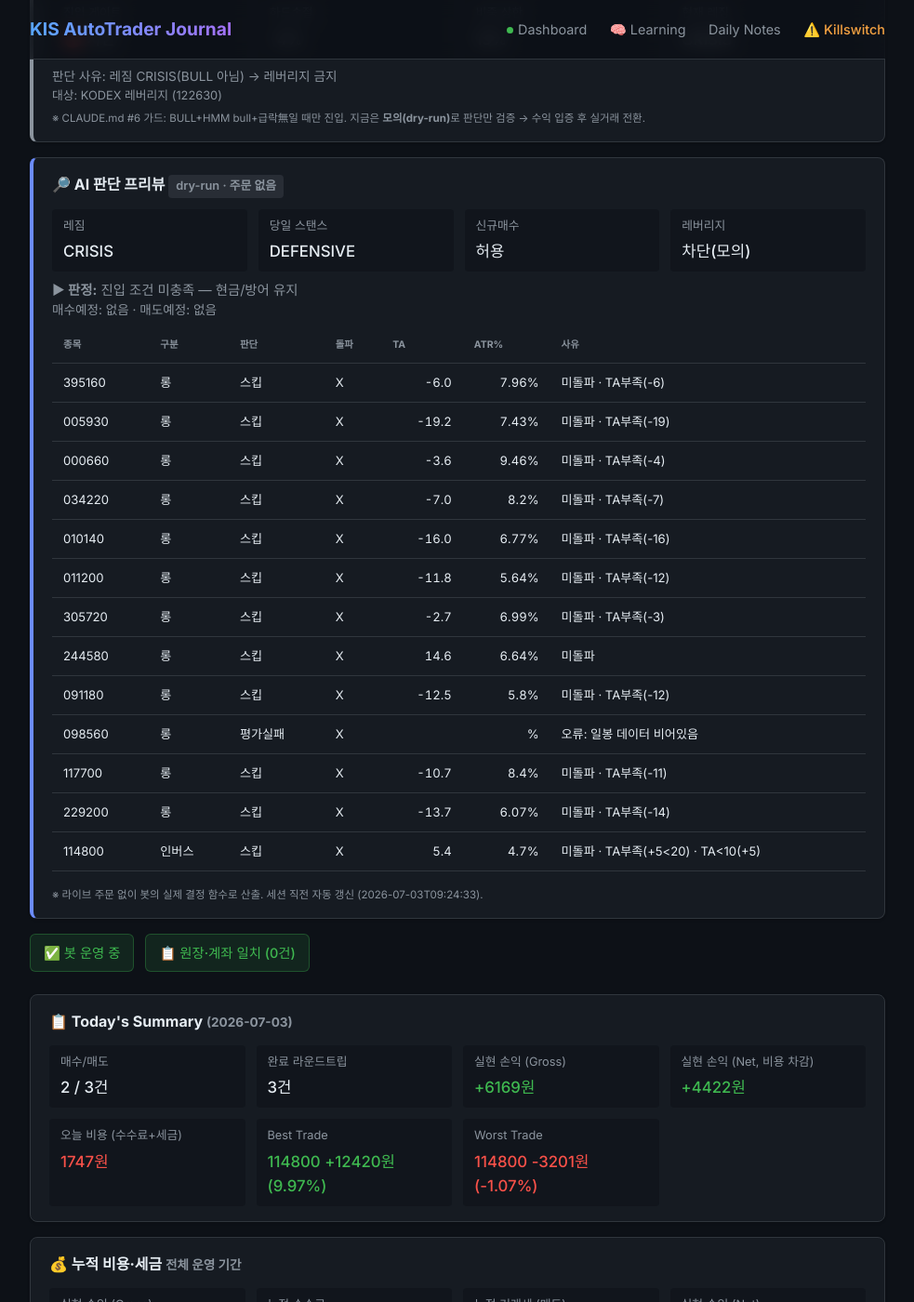
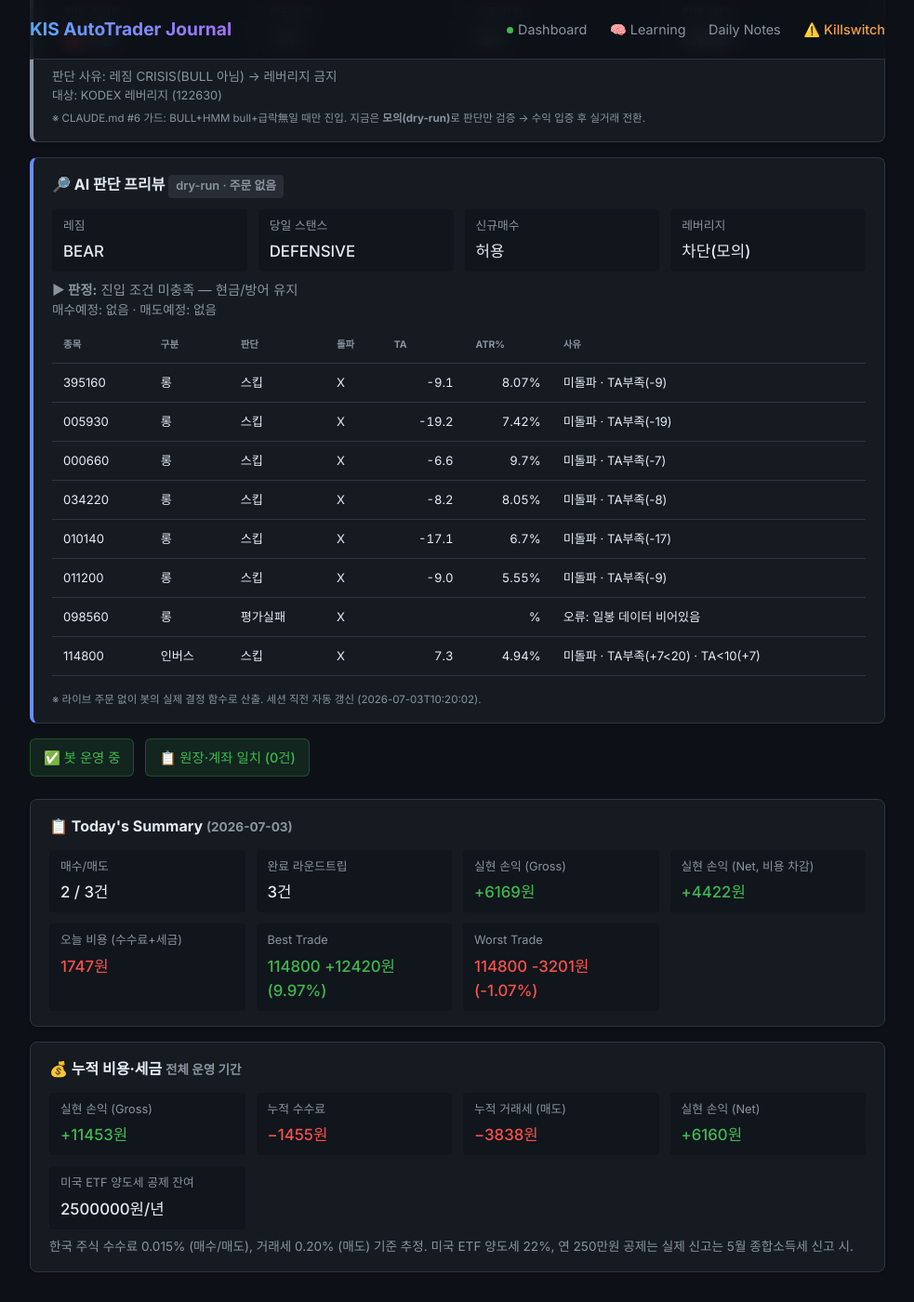
Before and after one commit to BudongJW/kis-trading-journal, a Jekyll site: the page built from index.html, in a window 1280 px wide and 1400 px high, scrolled down 645 px. Shown: the whole window at 93% size, without its empty margins (148-1131 px from the left). Built offline with Jekyll 4.4.1, drawn with Linux system fonts in a browser that asks for light colours; nearby versions of some CDN libraries.

Commit message:
auto: dry-run preview 07-03 01:20Z

```diff
--- a/_data/dry_run.json
+++ b/_data/dry_run.json
@@ -1,19 +1,19 @@
 {
-  "generated_at": "2026-07-03T09:24:33",
+  "generated_at": "2026-07-03T10:20:02",
   "mode": "DRY-RUN (읽기 전용, 주문 없음)",
   "market": {
-    "regime": "CRISIS",
+    "regime": "BEAR",
     "regime_blind": false,
-    "regime_detail": "카나리아 1/2 음전환 | ⚡급락 트리거 CRISIS → CAUTION에서 CRISIS 격상 (급락 CRISIS (1일 -1.3%, 3일 -12.1%))",
+    "regime_detail": "카나리아 1/2 음전환 | ⚡급락 트리거 BEAR → CAUTION에서 BEAR 격상 (3일 지속 급락 BEAR (3일 -10.8%))",
     "day_stance": "DEFENSIVE",
     "day_stance_forced": false,
-    "briefing": "오늘 스탠스 방어(DEFENSIVE) · 레짐 CRISIS·신뢰도 62% · 美 오버나이트 neutral(-1.5%) · 예산 25%·최대 1종목·허용 인버스",
+    "briefing": "오늘 스탠스 방어(DEFENSIVE) · 레짐 BEAR·신뢰도 27% · 美 오버나이트 neutral(-0.8%) · 고변동(82.0%ile) · 예산 25%·최대 1종목·허용 인버스",
     "blocks_new_buys": false
   },
   "gates": {
     "leverage_dry_run": true,
     "leverage_gate_allowed": false,
-    "leverage_gate_reason": "레짐 CRISIS(BULL 아님) → 레버리지 금지"
+    "leverage_gate_reason": "레짐 BEAR(BULL 아님) → 레버리지 금지"
   },
   "account": {
     "cash": 327890,
@@ -26,10 +26,10 @@
       "type": "롱",
       "decision": "스킵",
       "breakout": false,
-      "ta": -6.0,
-      "atr_pct": 7.96,
+      "ta": -9.1,
+      "atr_pct": 8.07,
       "fee_gate_ok": true,
-      "why_skip": "미돌파 · TA부족(-6)"
+      "why_skip": "미돌파 · TA부족(-9)"
     },
     {
       "symbol": "005930",
@@ -37,7 +37,7 @@
       "decision": "스킵",
       "breakout": false,
       "ta": -19.2,
-      "atr_pct": 7.43,
+      "atr_pct": 7.42,
       "fee_gate_ok": true,
       "why_skip": "미돌파 · TA부족(-19)"
     },
@@ -46,70 +46,40 @@
       "type": "롱",
       "decision": "스킵",
       "breakout": false,
-      "ta": -3.6,
-      "atr_pct": 9.46,
+      "ta": -6.6,
+      "atr_pct": 9.7,
       "fee_gate_ok": true,
-      "why_skip": "미돌파 · TA부족(-4)"
+      "why_skip": "미돌파 · TA부족(-7)"
     },
     {
       "symbol": "034220",
       "type": "롱",
       "decision": "스킵",
       "breakout": false,
-      "ta": -7.0,
-      "atr_pct": 8.2,
+      "ta": -8.2,
+      "atr_pct": 8.05,
       "fee_gate_ok": true,
-      "why_skip": "미돌파 · TA부족(-7)"
+      "why_skip": "미돌파 · TA부족(-8)"
     },
     {
       "symbol": "010140",
       "type": "롱",
       "decision": "스킵",
       "breakout": false,
-      "ta": -16.0,
-      "atr_pct": 6.77,
+      "ta": -17.1,
+      "atr_pct": 6.7,
       "fee_gate_ok": true,
-      "why_skip": "미돌파 · TA부족(-16)"
+      "why_skip": "미돌파 · TA부족(-17)"
     },
     {
       "symbol": "011200",
       "type": "롱",
       "decision": "스킵",
       "breakout": false,
-      "ta": -11.8,
-      "atr_pct": 5.64,
+      "ta": -9.0,
+      "atr_pct": 5.55,
       "fee_gate_ok": true,
-      "why_skip": "미돌파 · TA부족(-12)"
-    },
-    {
-      "symbol": "305720",
-      "type": "롱",
-      "decision": "스킵",
-      "breakout": false,
-      "ta": -2.7,
-      "atr_pct": 6.99,
-      "fee_gate_ok": true,
-      "why_skip": "미돌파 · TA부족(-3)"
-    },
-    {
-      "symbol": "244580",
-      "type": "롱",
-      "decision": "스킵",
-      "breakout": false,
-      "ta": 14.6,
-      "atr_pct": 6.64,
-      "fee_gate_ok": true,
-      "why_skip": "미돌파"
-    },
-    {
-      "symbol": "091180",
-      "type": "롱",
-      "decision": "스킵",
-      "breakout": false,
-      "ta": -12.5,
-      "atr_pct": 5.8,
-      "fee_gate_ok": true,
-      "why_skip": "미돌파 · TA부족(-12)"
+      "why_skip": "미돌파 · TA부족(-9)"
     },
     {
       "symbol": "098560",
@@ -118,40 +88,20 @@
       "why_skip": "오류: 일봉 데이터 비어있음"
     },
     {
-      "symbol": "117700",
-      "type": "롱",
-      "decision": "스킵",
-      "breakout": false,
-      "ta": -10.7,
-      "atr_pct": 8.4,
-      "fee_gate_ok": true,
-      "why_skip": "미돌파 · TA부족(-11)"
-    },
-    {
-      "symbol": "229200",
-      "type": "롱",
-      "decision": "스킵",
-      "breakout": false,
-      "ta": -13.7,
-      "atr_pct": 6.07,
-      "fee_gate_ok": true,
-      "why_skip": "미돌파 · TA부족(-14)"
-    },
-    {
       "symbol": "114800",
       "type": "인버스",
       "entry_via": "-",
       "decision": "스킵",
       "breakout": false,
-      "ta": 5.4,
-      "atr_pct": 4.7,
+      "ta": 7.3,
+      "atr_pct": 4.94,
       "fee_gate_ok": true,
-      "why_skip": "미돌파 · TA부족(+5<20) · TA<10(+5)"
+      "why_skip": "미돌파 · TA부족(+7<20) · TA<10(+7)"
     }
   ],
   "gap_recovery": {
     "enabled_live": true,
-    "now_kst": "09:25",
+    "now_kst": "10:20",
     "window": "09:00~09:20",
     "candidates": [
       {
@@ -159,81 +109,54 @@
         "name": "KODEX 미국나스닥100TR",
         "decision": "스킵",
         "gap_open_pct": -0.34,
-        "intraday_pct": -3.47,
+        "intraday_pct": -1.66,
         "in_window": false,
-        "reason": "CRISIS 레짐 제외"
+        "reason": "촉발 없음(오버나이트=normal≠aggressive_buy)"
       },
       {
         "symbol": "005930",
         "name": "삼성전자",
         "decision": "스킵",
         "gap_open_pct": 0.87,
-        "intraday_pct": 0.69,
+        "intraday_pct": 2.77,
         "in_window": false,
-        "reason": "CRISIS 레짐 제외"
+        "reason": "촉발 없음(오버나이트=normal≠aggressive_buy)"
       },
       {
         "symbol": "000660",
         "name": "SK하이닉스",
         "decision": "스킵",
         "gap_open_pct": 0.46,
-        "intraday_pct": -1.5,
+        "intraday_pct": -0.32,
         "in_window": false,
-        "reason": "CRISIS 레짐 제외"
+        "reason": "촉발 없음(오버나이트=normal≠aggressive_buy)"
       },
       {
         "symbol": "034220",
         "name": "LG디스플레이",
         "decision": "스킵",
         "gap_open_pct": 0.09,
-        "intraday_pct": -3.91,
+        "intraday_pct": -1.27,
         "in_window": false,
-        "reason": "CRISIS 레짐 제외"
+        "reason": "촉발 없음(오버나이트=normal≠aggressive_buy)"
       },
       {
         "symbol": "010140",
         "name": "삼성중공업",
         "decision": "스킵",
         "gap_open_pct": 0.22,
-        "intraday_pct": -2.83,
+        "intraday_pct": -0.87,
         "in_window": false,
-        "reason": "CRISIS 레짐 제외"
+        "reason": "촉발 없음(오버나이트=normal≠aggressive_buy)"
       },
       {
         "symbol": "011200",
         "name": "HMM",
         "decision": "스킵",
         "gap_open_pct": 0.73,
-        "intraday_pct": -1.87,
+        "intraday_pct": -0.21,
         "in_window": false,
-        "reason": "CRISIS 레짐 제외"
-      },
-      {
-        "symbol": "305720",
-        "name": "KODEX 2차전지",
-        "decision": "스킵",
-        "gap_open_pct": 0.32,
-        "intraday_pct": -4.84,
-        "in_window": false,
-        "reason": "CRISIS 레짐 제외"
-      },
-      {
-        "symbol": "244580",
-        "name": "KODEX 바이오",
-        "decision": "스킵",
-        "gap_open_pct": 2.42,
-        "intraday_pct": -4.56,
-        "in_window": false,
-        "reason": "CRISIS 레짐 제외"
-      },
-      {
-        "symbol": "091180",
-        "name": "KODEX 자동차",
-        "decision": "스킵",
-        "gap_open_pct": -1.11,
-        "intraday_pct": -2.18,
-        "in_window": false,
-        "reason": "CRISIS 레짐 제외"
+        "reason": "촉발 없음(오버나이트=normal≠aggressive_buy)"
       },
       {
         "symbol": "098560",
@@ -243,40 +166,22 @@
         "intraday_pct": 0.0,
         "in_window": false,
         "reason": "가격데이터 부족(시가/전일종가 없음)"
-      },
-      {
-        "symbol": "117700",
-        "name": "KODEX 철강",
-        "decision": "스킵",
-        "gap_open_pct": -0.53,
-        "intraday_pct": -5.9,
-        "in_window": false,
-        "reason": "CRISIS 레짐 제외"
-      },
-      {
-        "symbol": "229200",
-        "name": "KODEX KOSDAQ150",
-        "decision": "스킵",
-        "gap_open_pct": 0.26,
-        "intraday_pct": -5.03,
-        "in_window": false,
-        "reason": "CRISIS 레짐 제외"
       }
     ]
   },
   "morning_momentum": {
     "enabled_live": true,
-    "now_kst": "09:25",
+    "now_kst": "10:20",
     "window": "09:00~14:00",
     "up_th": 0.6,
     "down_th": 0.6,
     "benchmark": "069500",
-    "direction": "inverse",
+    "direction": "none",
     "in_window": true,
-    "move_pct": -1.25,
-    "intraday_pct": -1.93,
-    "would_enter": true,
-    "reason": "강한 하락 아침추세 (전일대비 -1.25%, 시가대비 -1.93%)"
+    "move_pct": 0.27,
+    "intraday_pct": -0.42,
+    "would_enter": false,
+    "reason": "임계 미달 (전일대비 +0.27%, 시가대비 -0.42%)"
   },
   "us_entry_candidates": [
     {
@@ -326,9 +231,9 @@
       "type": "defensive",
       "decision": "스킵",
       "breakout": false,
-      "ta": -7.2,
+      "ta": -6.0,
       "atr_pct": 0.56,
-      "why_skip": "미돌파 · TA부족(-7) · 수수료게이트"
+      "why_skip": "미돌파 · TA부족(-6) · 수수료게이트"
     },
     {
       "symbol": "SHY",
```
